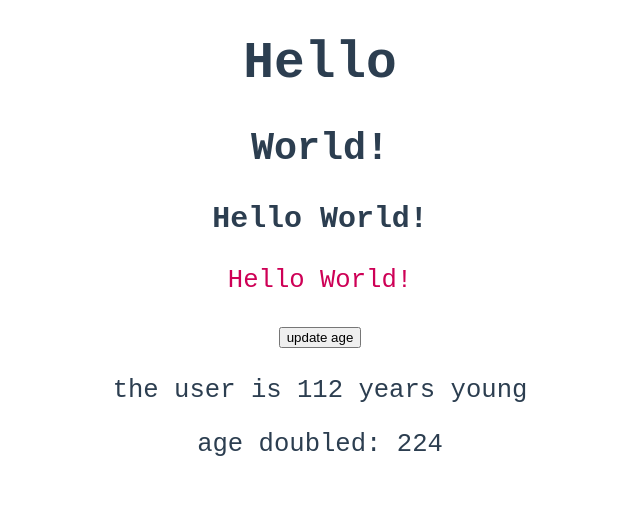
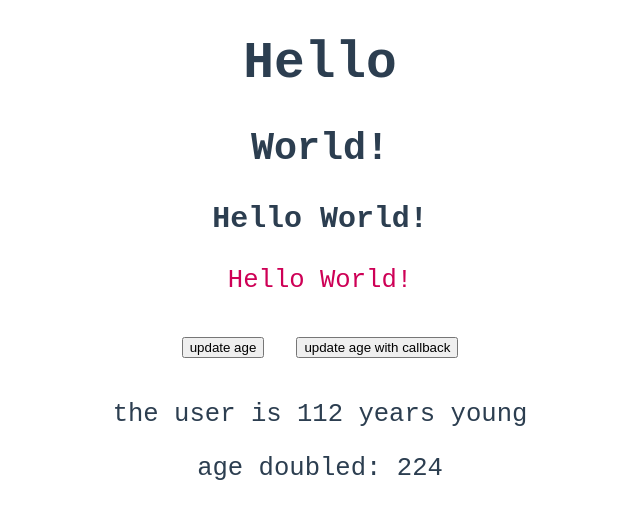
Before and after one commit to divineLush/vue-components, a Vue app: page / in a window 1280 px wide. Shown: the top 518 px of the page, without its empty margins (320-960 px from the left). Built offline with nearby package versions, Linux system fonts and the light colour scheme.

Commit message:
callbacks for component communication

```diff
--- a/src/App.vue
+++ b/src/App.vue
@@ -4,7 +4,11 @@
   <h2>World!</h2>
   <h3>{{ msg }}</h3>
   <AppGreeting greeting="Hello World!" />
-  <app-user :age="age" @update-age="updateAge"></app-user>
+  <app-user
+    :age="age"
+    :ageCallback="updateAgeWithCallback"
+    @update-age="updateAge"
+  ></app-user>
 </template>
 
 <script>
@@ -29,6 +33,9 @@ export default {
   methods: {
     updateAge(num) {
       this.age += +num;
+    },
+    updateAgeWithCallback(num) {
+      this.age += +num;
     }
   }
 };
@@ -41,4 +48,8 @@ export default {
   text-align: center;
   color: #2c3e50;
 }
+
+button {
+  margin: 1rem;
+}
 </style>
--- a/src/components/AppUser.vue
+++ b/src/components/AppUser.vue
@@ -1,5 +1,6 @@
 <template>
   <button @click="updateAge">update age</button>
+  <button @click="updateAgeWithCallbck">update age with callback</button>
   <p>the user is {{ age }} years young</p>
   <p>age doubled: {{ ageDoubled }}</p>
 </template>
@@ -21,6 +22,10 @@ export default {
         return typeof value === "number";
       },
       required: true
+    },
+    ageCallback: {
+      type: Function,
+      required: true
     }
   },
 
@@ -36,6 +41,9 @@ export default {
   methods: {
     updateAge() {
       this.$emit("update-age", 3);
+    },
+    updateAgeWithCallbck() {
+      this.ageCallback(5);
     }
   }
 };
```
